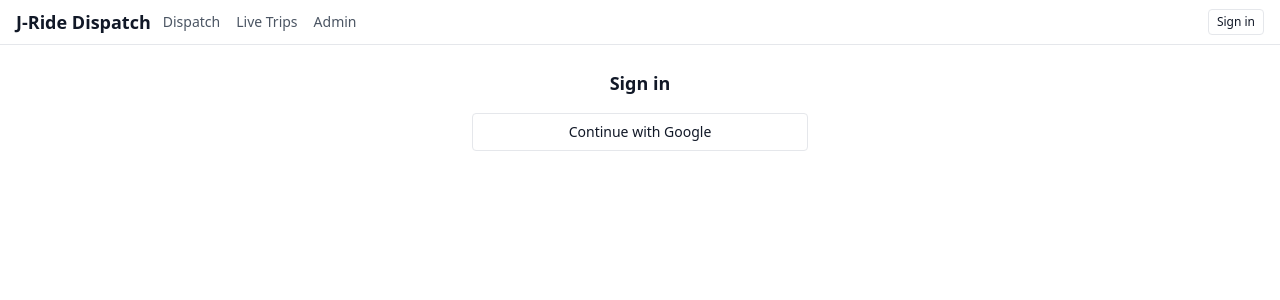
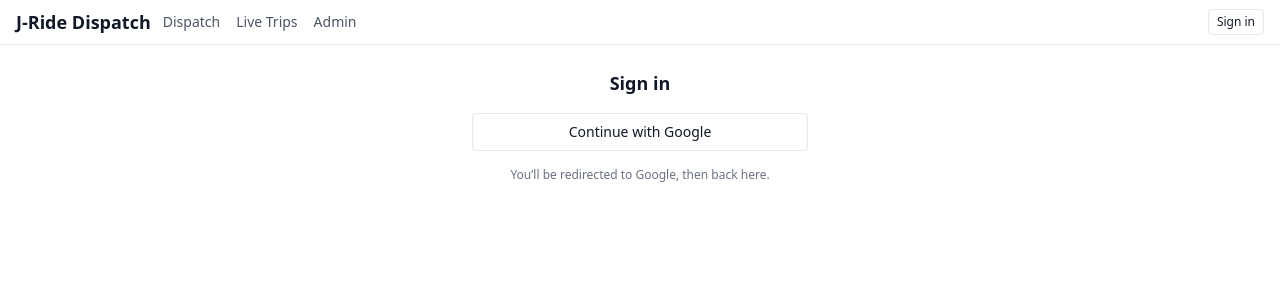
Before and after one commit to jwes9121/jride-clean, a Next.js app: page /auth/signin in a window 1280 px wide. Shown: the top 300 px of the page. Built offline with nearby package versions, Linux system fonts and the light colour scheme; no server answers.

Commit message:
Update page.tsx

```diff
--- a/app/auth/signin/page.tsx
+++ b/app/auth/signin/page.tsx
@@ -1,17 +1,13 @@
 "use client";
 
-import { signIn } from "../../../auth";
+import { signInWithGoogle } from "./actions";
 
 export default function SignInPage() {
   return (
     <main className="p-6 max-w-sm mx-auto text-center">
       <h1 className="text-lg font-semibold mb-4">Sign in</h1>
-      <form
-        action={async () => {
-          "use server";
-          await signIn("google"); // provider id is "google"
-        }}
-      >
+
+      <form action={signInWithGoogle}>
         <button
           className="border rounded px-4 py-2 text-sm font-medium w-full"
           type="submit"
@@ -19,6 +15,10 @@ export default function SignInPage() {
           Continue with Google
         </button>
       </form>
+
+      <p className="text-xs text-gray-500 mt-4">
+        You’ll be redirected to Google, then back here.
+      </p>
     </main>
   );
 }
```
